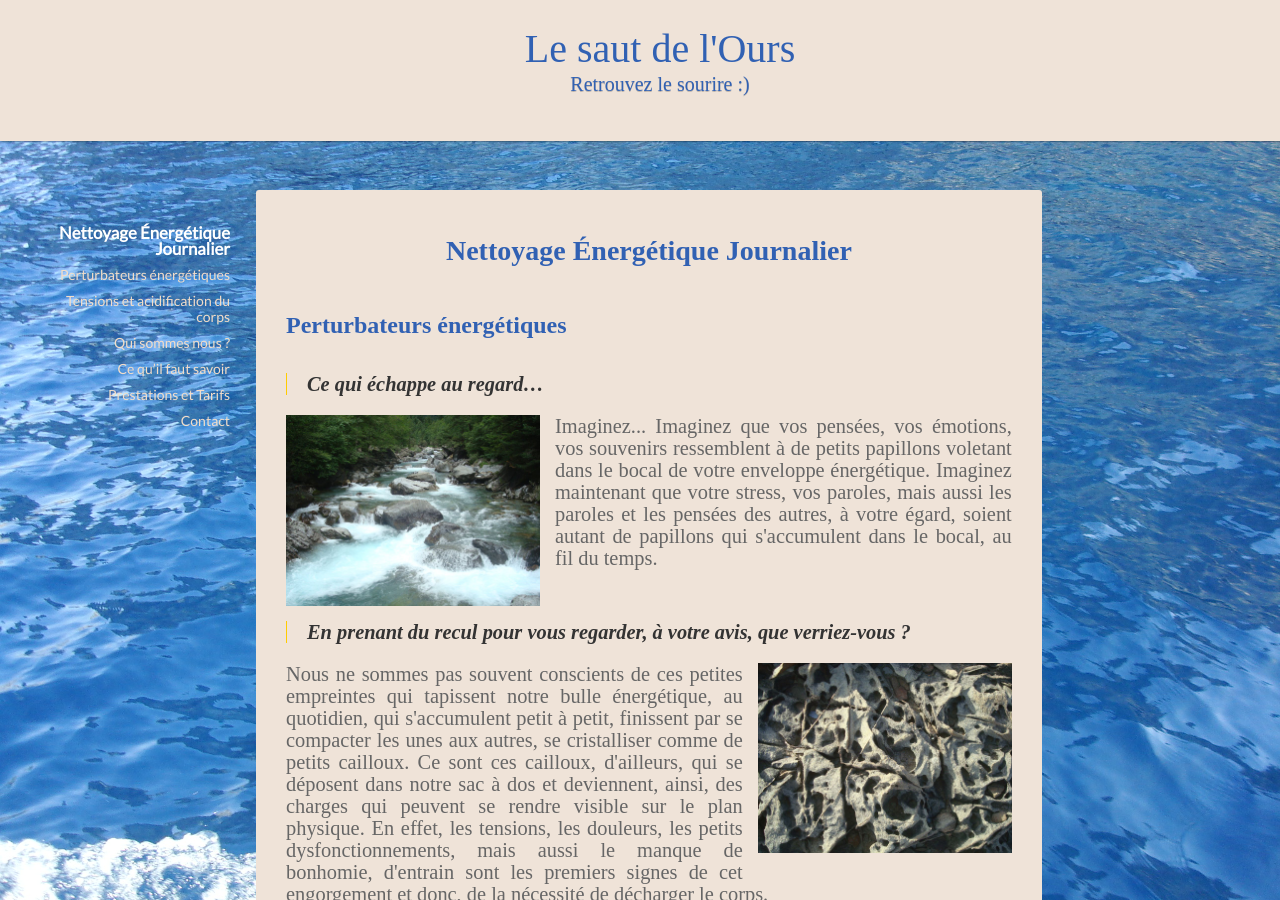
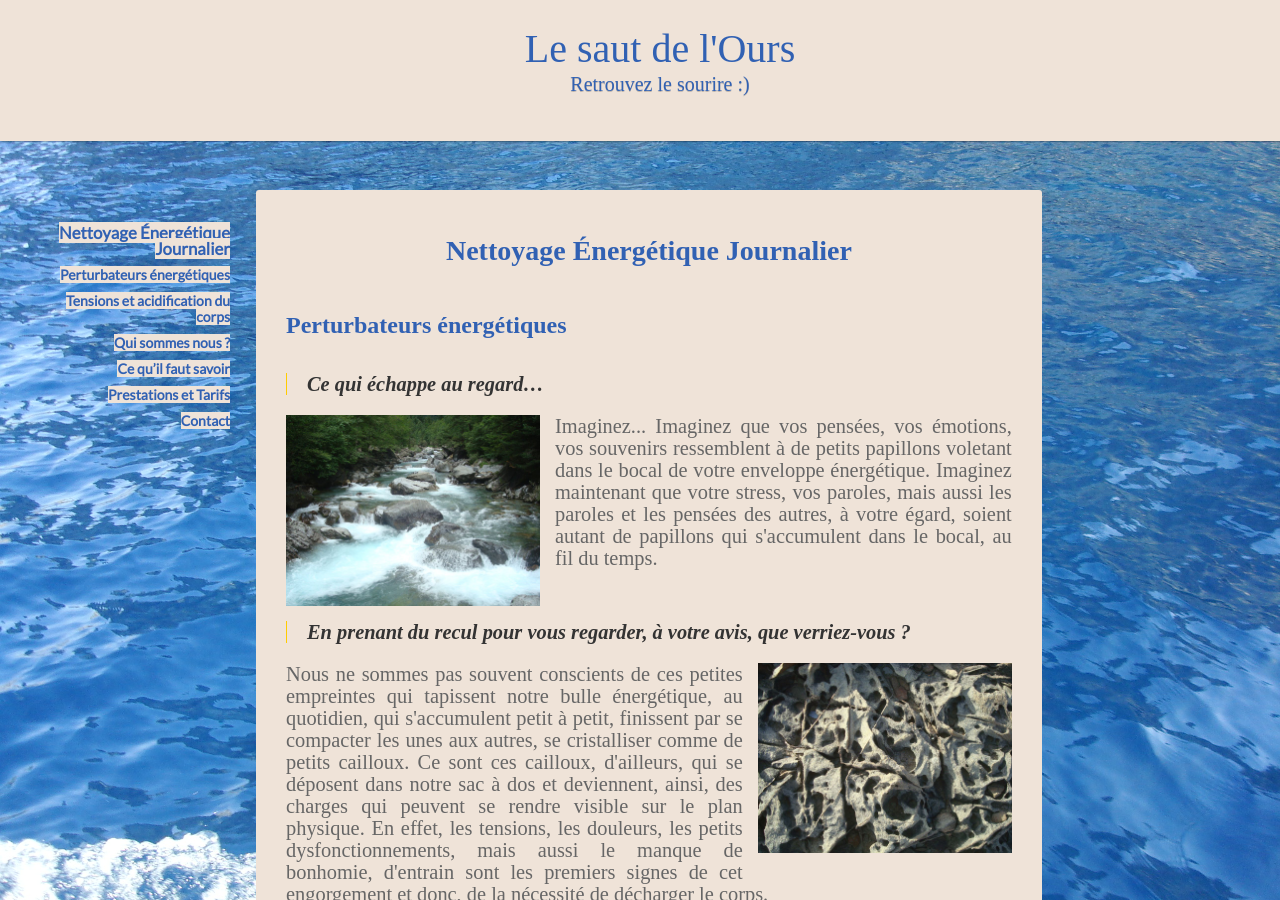
Before and after one commit to energetique/nettoyage, a Jekyll site: the page built from index.md, in a window 1280 px wide and 900 px high. Built offline with Jekyll 4.4.1, drawn with Linux system fonts in a browser that asks for light colours; some web fonts are replaced; our own code applies the rules of GitHub Pages for plain Markdown files; some of the changed text lies outside the part shown.

Commit message:
update index + referencement

```diff
--- a/assets/css/style.scss
+++ b/assets/css/style.scss
@@ -42,10 +42,13 @@ nav {
   margin-left: 0;
 }
 nav ul li.tag-h1 a {
-  color: #fff;
+  color: #3161B3;
+  background-color: #EFE3D8;
 }
 nav ul a {
-  color: #f2ddc9;
+  color: #3161B3;
+  background-color: #EFE3D8;
+  font-weight: bold;
 }
 section {
   box-shadow: none;
--- a/index.md
+++ b/index.md
@@ -117,12 +117,12 @@ J'ai besoin :
 | --- | 1 Couple avec enfants 35€/mois |
 | --- | 1 Adulte avec enfants 25€/mois |
 
-> **Réglement par chèque**
-
+> **Réglement par chèque ou Paypal**
 
 ## Contact
 
 
  <p class="contac">Ana Loube : <a href="mailto:lesautde.lours@laposte.net" target="_blank" rel="noopener">lesautde.lours@laposte.net</a></p>
+ <p class="contact">Tel : <a href="tel:+33628073442">+33 (0)6 28 07 34 42</a></p>
 
  **Prenez contact par e-mail** *afin de me faire parvenir votre demande, en précisant succinctement vos raisons et vos interrogations. Cela me permettra de vous donner des informations complémentaires, de répondre à vos questions, ainsi que de vous proposer un rendez-vous téléphonique si vous le souhaitez.*
```
Also changed, not shown: _layouts/default.html (+10 -0 lines).
